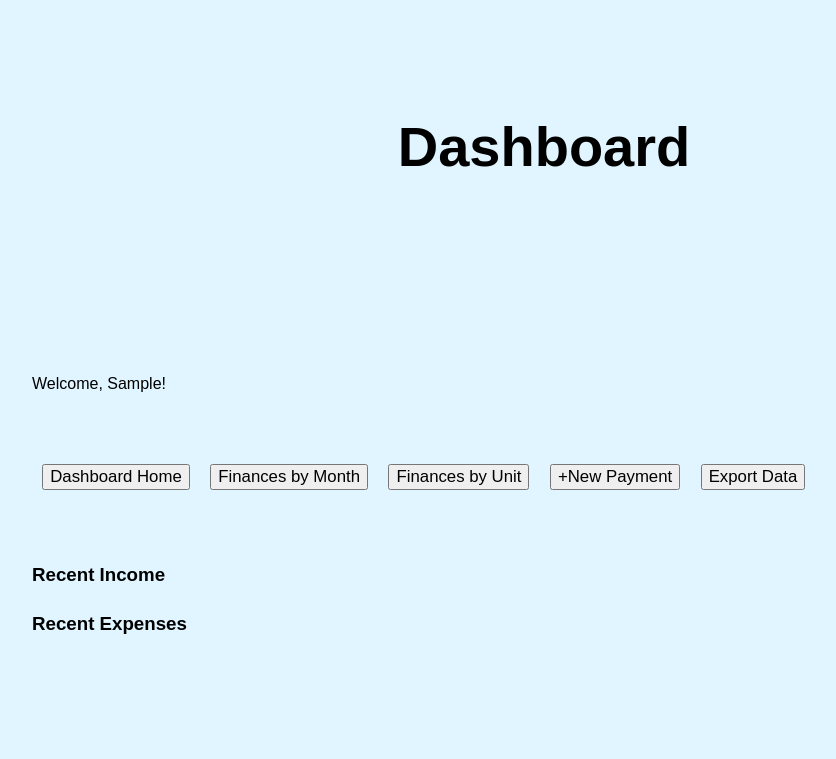
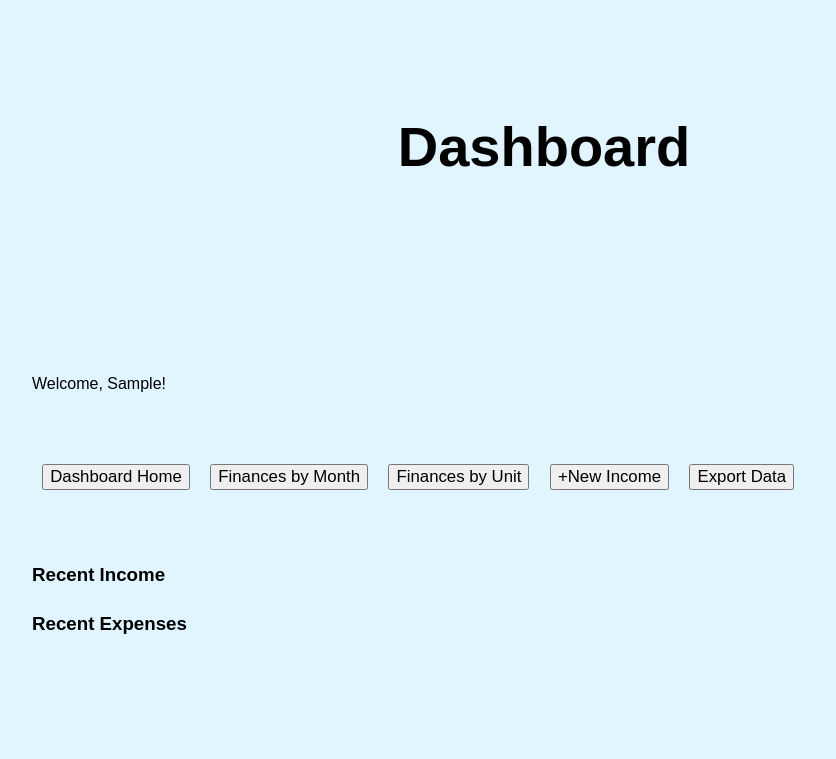
Before and after one commit to reedcr/custom-dashboard, a Django app: page /dashboard/ in a window 1280 px wide. Shown: the top 759 px of the page, without its empty margins (96-932 px from the left). Run offline with Django 5.2, Linux system fonts and the light colour scheme; the visitor is signed in with stand-in values (Sample User, id 1); data that the repository does not hold is empty.

Commit message:
update navigation labels

```diff
--- a/dash_site/templates/dashboard.html
+++ b/dash_site/templates/dashboard.html
@@ -22,7 +22,7 @@
                     <li class="nav-option-btn"><a href="{% url 'dashboard' %}"><button>Dashboard Home</button></a></li>
                     <li class="nav-option-btn"><a href="{% url 'finance_month' yr=default_year month=default_month %}"><button>Finances by Month</button></a></li>
                     <li class="nav-option-btn"><a href="{% url 'finance_unit' yr=default_year %}"><button>Finances by Unit</button></a></li>
-                    <li class="nav-option-btn"><a href="{% url 'finance_month' yr=default_year month=default_month %}"><button>+New Payment</button></a></li>
+                    <li class="nav-option-btn"><a href="{% url 'finance_month' yr=default_year month=default_month %}"><button>+New Income</button></a></li>
                     <li class="nav-option-btn"><a href="{% url 'finance_unit' yr=default_year %}"><button>Export Data</button></a></li>
                     <!-- <li class="nav-option-btn"><button>Tenant Details</button></li> -->
                     <!-- <li class="nav-option-btn"><button>Resources</button></li> -->
--- a/dash_site/templates/finance_month.html
+++ b/dash_site/templates/finance_month.html
@@ -22,7 +22,7 @@
                     <li class="nav-option-btn"><a href="{% url 'dashboard' %}"><button>Dashboard Home</button></a></li>
                     <li class="nav-option-btn"><a href="{% url 'finance_month' yr=default_year month=default_month %}"><button>Finances by Month</button></a></li>
                     <li class="nav-option-btn"><a href="{% url 'finance_unit' yr=default_year %}"><button>Finances by Unit</button></a></li>
-                    <li class="nav-option-btn"><a href="{% url 'finance_month' yr=default_year month=default_month %}"><button>+New Payment</button></a></li>
+                    <li class="nav-option-btn"><a href="{% url 'finance_month' yr=default_year month=default_month %}"><button>+New Income</button></a></li>
                     <li class="nav-option-btn"><a href="{% url 'finance_unit' yr=default_year %}"><button>Export Data</button></a></li>
                     <!-- <li class="nav-option-btn"><button>Tenant Details</button></li> -->
                     <!-- <li class="nav-option-btn"><button>Resources</button></li> -->
```
